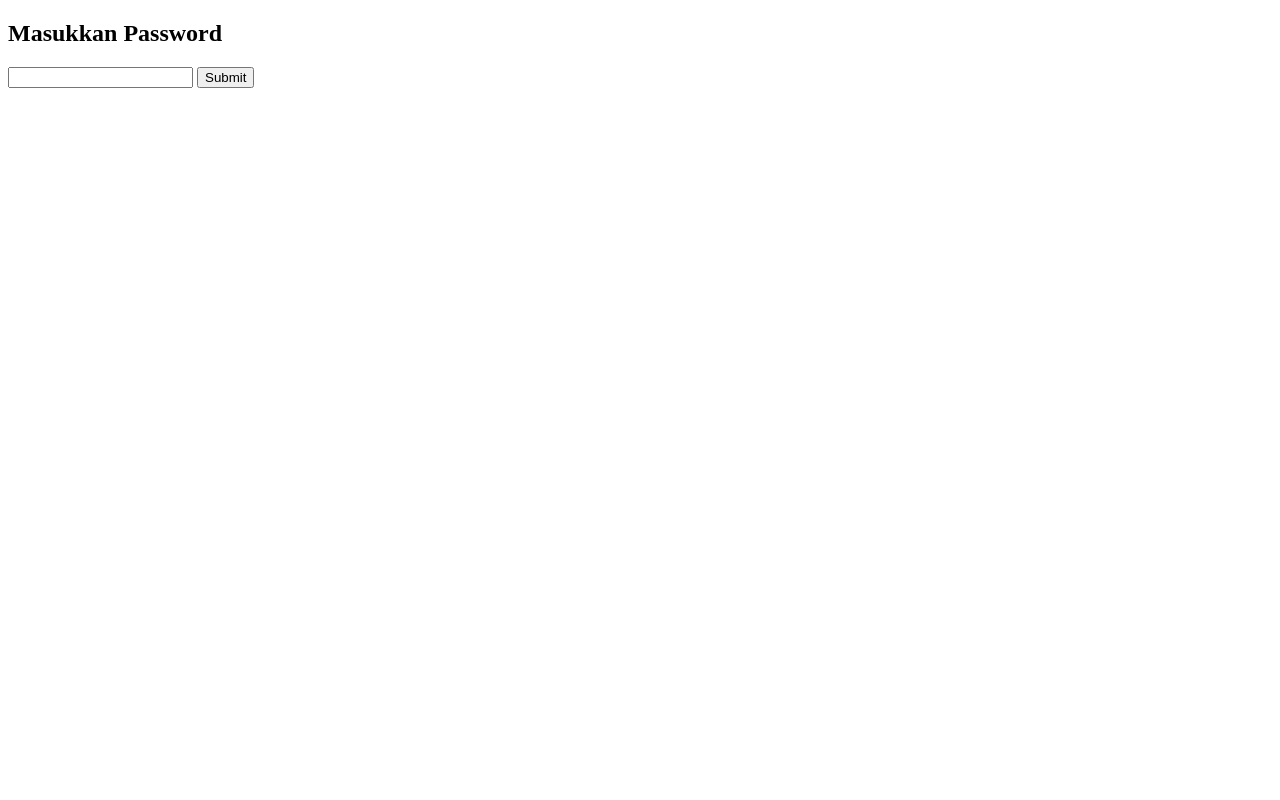
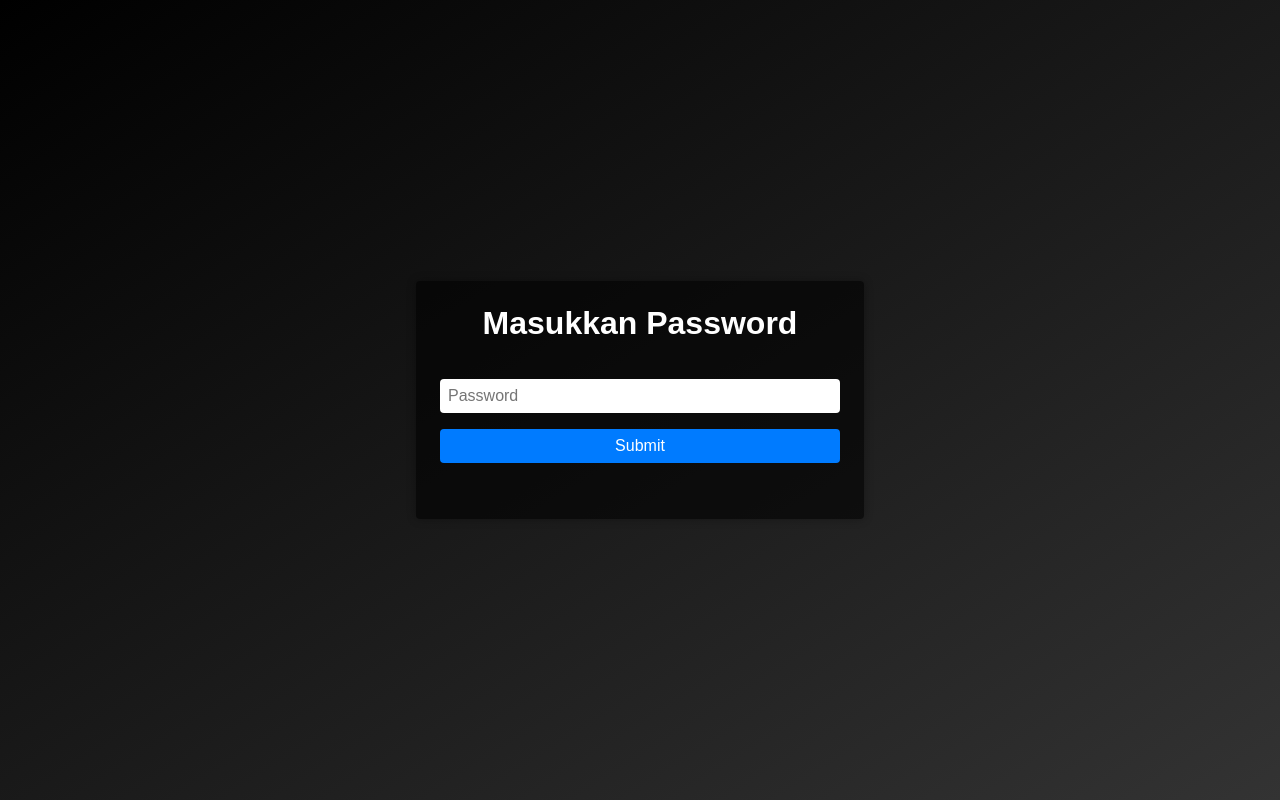
Before and after one commit to sapuan-pasini-cloud/log, a plain HTML site: page index.html in a window 1280 px wide. Drawn offline with Linux system fonts and the light colour scheme.

Commit message:
Update index.html

```diff
--- a/index.html
+++ b/index.html
@@ -2,50 +2,90 @@
 <html>
 
 <head>
-    <title>My Protected Drive Link</title>
+    <title>Masukkan Password</title>
+    <style>
+        body {
+            background: linear-gradient(to bottom right, #000, #333);
+            color: #fff;
+            display: flex;
+            justify-content: center;
+            align-items: center;
+            height: 100vh;
+            margin: 0;
+            font-family: Arial, sans-serif;
+        }
+
+        .container {
+            width: 100%;
+            max-width: 400px;
+            padding: 24px;
+            background-color: rgba(0, 0, 0, 0.6);
+            box-shadow: 0 0 10px rgba(0, 0, 0, 0.3);
+            border-radius: 4px;
+        }
+
+        h1 {
+            margin-top: 0;
+            text-align: center;
+        }
+
+        .password-form {
+            display: flex;
+            flex-direction: column;
+        }
+
+        .password-input {
+            padding: 8px;
+            margin-top: 16px;
+            border: none;
+            border-radius: 4px;
+            font-size: 16px;
+        }
+
+        .submit-button {
+            margin-top: 16px;
+            padding: 8px;
+            border: none;
+            border-radius: 4px;
+            background-color: #007bff;
+            color: #fff;
+            font-size: 16px;
+            cursor: pointer;
+        }
+
+        .error-message {
+            margin-top: 16px;
+            text-align: center;
+            color: #ff6767;
+        }
+    </style>
 </head>
 
 <body>
+    <div class="container">
+        <h1>Masukkan Password</h1>
+        <form class="password-form">
+            <input type="password" id="passwordInput" class="password-input" placeholder="Password" />
+            <button type="button" class="submit-button" onclick="submitPassword()">Submit</button>
+            <p class="error-message" id="error"></p>
+        </form>
+    </div>
+
     <script>
-        var password = "mypassword"; // Ganti dengan password yang diinginkan
-
-        function checkPassword() {
-            var storedPassword = sessionStorage.getItem("password");
-            if (storedPassword === password) {
-                redirectToDrive();
-            } else {
-                showPasswordForm();
-            }
-        }
+        var password = "12345"; // Ganti dengan password yang diinginkan
+        var driveLink = "https://drive.google.com/drive/folders/13otB1Q2RrslkdD9uumvP_-hnk71BTJAw"; // Ganti dengan link Google Drive yang ingin Anda bagikan
 
         function submitPassword() {
             var passwordInput = document.getElementById("passwordInput");
             var passwordValue = passwordInput.value;
 
             if (passwordValue === password) {
-                sessionStorage.setItem("password", password);
-                redirectToDrive();
+                window.location.href = driveLink;
             } else {
                 var errorElement = document.getElementById("error");
                 errorElement.textContent = "Password salah. Silakan coba lagi.";
             }
         }
-
-        function showPasswordForm() {
-            var formHtml = `
-                <h2>Masukkan Password</h2>
-                <input type="password" id="passwordInput" />
-                <button onclick="submitPassword()">Submit</button>
-                <p id="error" style="color: red;"></p>
-            `;
-            document.body.innerHTML = formHtml;
-        }
-
-        function redirectToDrive() {
-            window.location.href = "https://drive.google.com/drive/folders/13otB1Q2RrslkdD9uumvP_-hnk71BTJAw"; // Ganti ID_FOLDER dengan ID folder Google Drive yang ingin Anda bagikan
-        }
-
-        checkPassword();
     </script>
 </body>
 
```
